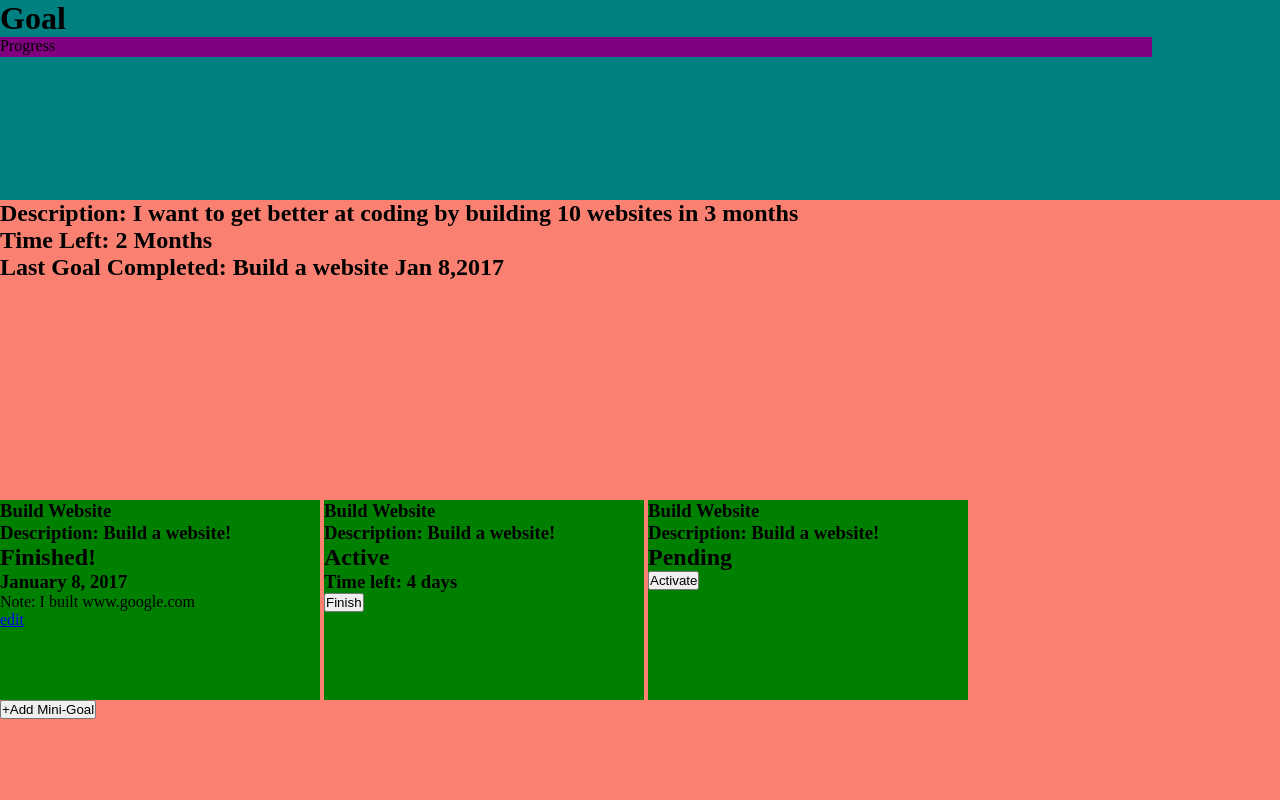
After one commit to Jubhubmubfub/goal_tracker, a Django app: page /goal in a window 1280 px wide. The commit adds this page. Run offline with Django 3.2, Linux system fonts and the light colour scheme.

Commit message:
added more html pages

```diff
--- /dev/null
+++ b/apps/goals/static/goals/css/goal_styles.css
@@ -0,0 +1,47 @@
+* {
+  padding:0px;
+  margin:0px
+}
+
+.banner {
+  width:100%;
+  height:200px;
+  background-color:teal;
+}
+
+.body {
+  width: 100%;
+  min-height: 300px;
+  background-color:salmon;
+}
+.footer {
+  width: 100%;
+  height:200px;
+  background: coral;
+}
+
+.header {
+  width: 100%;
+  height: 50px;
+  background-color:orange;
+}
+
+.card {
+  width:25%;
+  height:200px;
+  background-color: green;
+  display:inline-block
+}
+.goal-card {
+  width:25%;
+  height:200px;
+  background-color: green;
+  vertical-align: top;
+  display:inline-block
+}
+
+.progress {
+  width: 90%;
+  height: 20px;
+  background-color:purple;
+}
--- a/apps/goals/templates/goals/dashboard.html
+++ b/apps/goals/templates/goals/dashboard.html
@@ -8,6 +8,7 @@
   </head>
   <body>
     <div class="header">
+      <a href="/"><button>Logout</button></a>
       <h1>Welcome Marcus!</h1>
     </div>
     <div class="banner">
@@ -36,7 +37,7 @@
         </div>
         <a href="/"><button>Track Goal</button></a>
       </div>
-      <a href="#"><button>Track New Goal</button></a>
+      <a href="/new_goal"><button>Track New Goal</button></a>
     </div>
   </body>
 </html>
--- /dev/null
+++ b/apps/goals/templates/goals/goal.html
@@ -0,0 +1,48 @@
+<!DOCTYPE html>
+<html>
+  <head>
+    <meta charset="utf-8">
+    <title>Goal</title>
+    {%load staticfiles%}
+    <link rel="stylesheet" href="{%static 'goals/css/goal_styles.css'%}">
+  </head>
+  <body>
+    <div class="banner">
+      <h1>Goal</h1>
+      <div class="progress">
+        Progress
+      </div>
+    </div>
+    <div class="body">
+      <h2>Description: I want to get better at coding by building 10 websites in 3 months</h2>
+      <h2>Time Left: 2 Months</h2>
+      <h2>Last Goal Completed: Build a website Jan 8,2017</h2>
+    </div>
+    <div class="body">
+      <div class="goal-card">
+        <h3>Build Website</h3>
+        <h3>Description: Build a website!</h3>
+        <h2>Finished!</h2>
+        <h3>January 8, 2017</h3>
+        <p>Note: I built www.google.com</p>
+        <a href="#">edit</a>
+      </div>
+      <div class="goal-card">
+        <h3>Build Website</h3>
+        <h3>Description: Build a website!</h3>
+        <h2>Active</h2>
+        <h3>Time left: 4 days</h3>
+        <a href="/goal"><button>Finish</button></a>
+      </div>
+      <div class="goal-card">
+        <h3>Build Website</h3>
+        <h3>Description: Build a website!</h3>
+        <h2>Pending</h2>
+        <a href="/goal"><button>Activate</button></a>
+        <h3></h3>
+        <p></p>
+      </div><br>
+      <a href="/goal"><button>+Add Mini-Goal</button></a>
+    </div>
+  </body>
+</html>
--- a/apps/goals/templates/goals/index.html
+++ b/apps/goals/templates/goals/index.html
@@ -7,7 +7,7 @@
     <link rel="stylesheet" href="{%static 'goals/css/styles.css'%}">
   </head>
   <body>
-    <form action="/" method="post">
+    <form action="/dashboard" method="post">
       {%csrf_token%}
       Email<input type="text" name="email" value="">
       Password<input type="password" name="password" value="">
--- a/apps/goals/urls.py
+++ b/apps/goals/urls.py
@@ -4,4 +4,6 @@ from . import views
 urlpatterns = [
     url(r'^$', views.index),
     url(r'^dashboard$', views.dashboard),
+    url(r'^new_goal$', views.new_goal),
+    url(r'^goal$', views.goal),
 ]
--- a/apps/goals/views.py
+++ b/apps/goals/views.py
@@ -6,3 +6,17 @@ def index(request):
 
 def dashboard(request):
     return render(request,'goals/dashboard.html')
+
+def new_goal(request):
+    numbers = range(1,32)
+    numbers2 = range(1,11)
+    times = ['hours','days','weeks','months','years']
+    context = {
+        'numbers':numbers,
+        'numbers2':numbers2,
+        'times': times
+    }
+    return render(request,'goals/new_goal.html',context)
+
+def goal(request):
+    return render(request, 'goals/goal.html')
```
Also changed, not shown: apps/goals/static/goals/css/goal_log_styles.css (added, +47 -0 lines), apps/goals/static/goals/css/new_goal_styles.css (added, +40 -0 lines), apps/goals/templates/goals/goal_log.html (added, +14 -0 lines), apps/goals/templates/goals/new_goal.html (added, +48 -0 lines), 2 other files.
